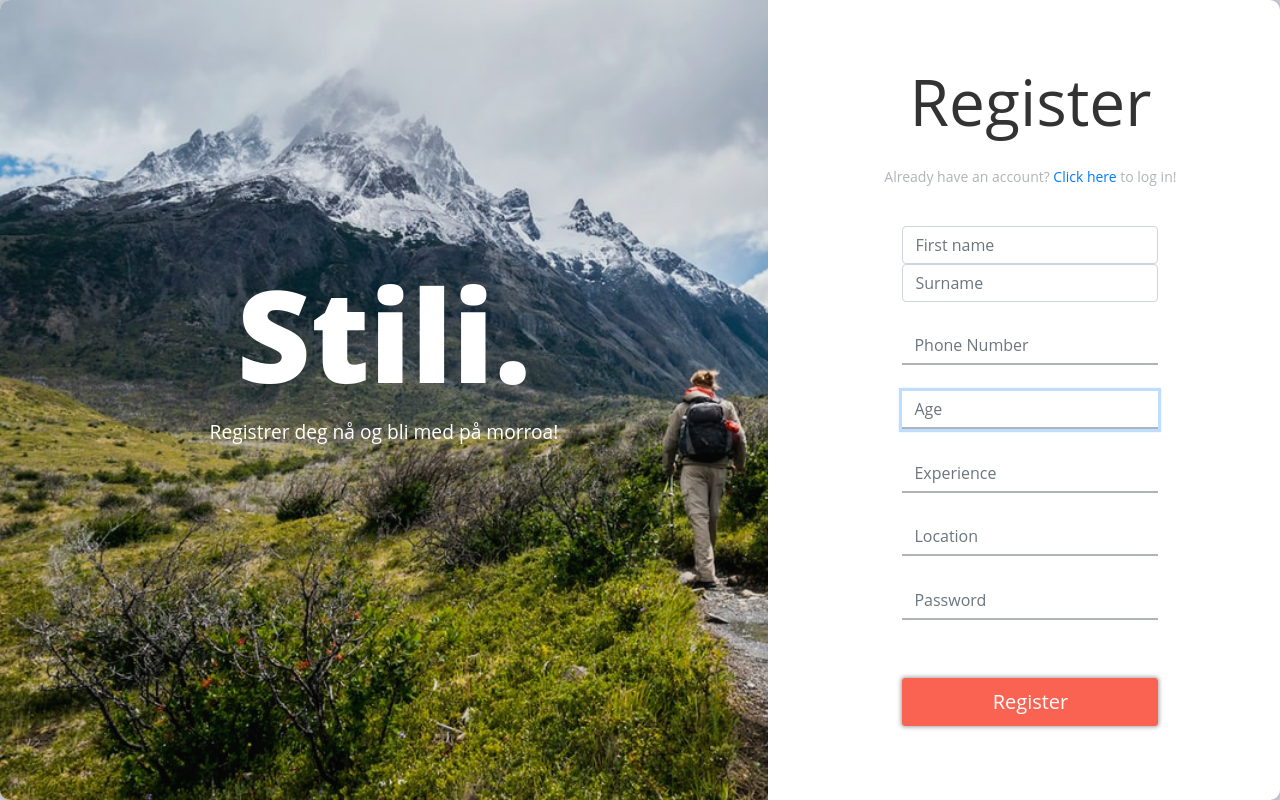
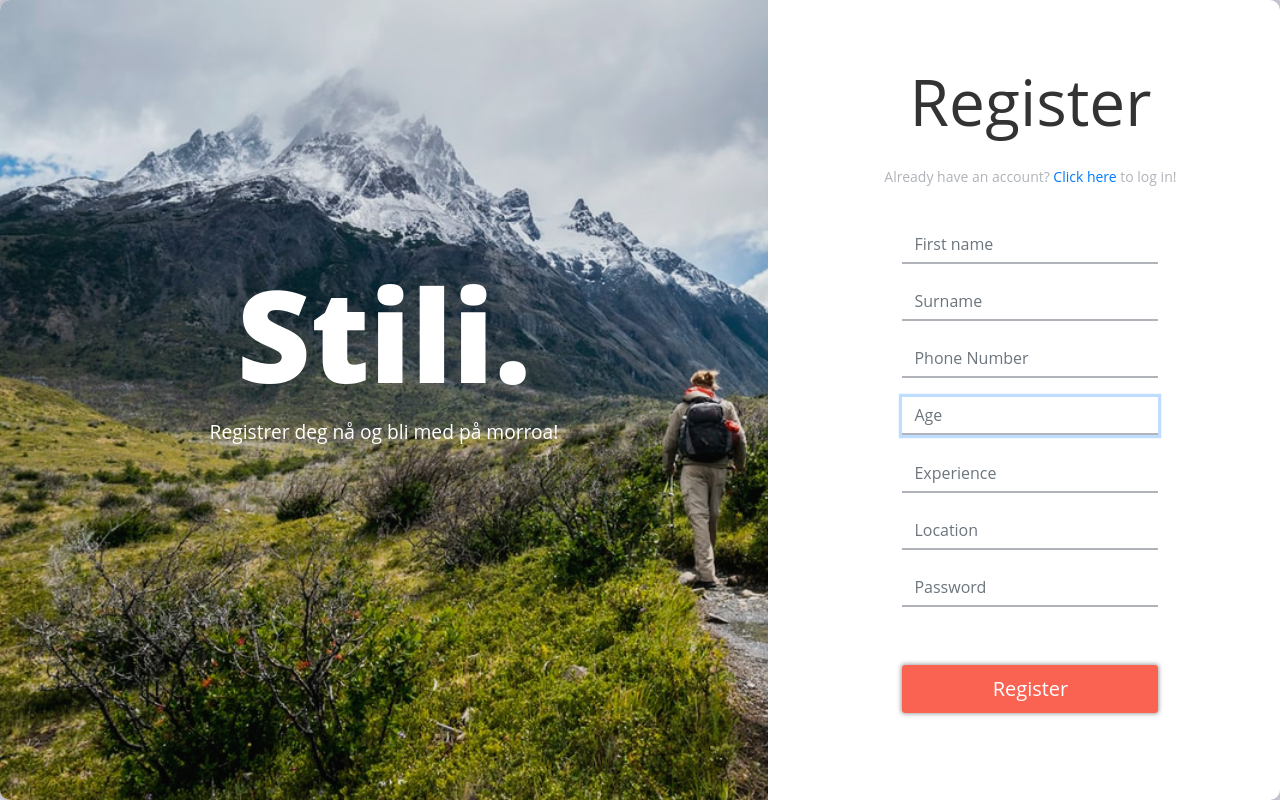
Before and after one commit to Aelxnadre72/Stili, a React (Create React App) app in the folder frontend/: page /register in a window 1280 px wide. Built offline with nearby package versions, Linux system fonts and the light colour scheme.

Commit message:
Fixed firstName, surname

```diff
--- a/frontend/src/components/Register.css
+++ b/frontend/src/components/Register.css
@@ -55,8 +55,8 @@
       font-size: 22px;
     }
 
-    .Register #name, #phoneNumber, #password, #age, #experience, #location, #password {
-      margin-top: 2vw;
+    .Register #firstName, #surname, #phoneNumber, #password, #age, #experience, #location, #password {
+      margin-top: 1.5vw;
       display:flex;
       border: none;
       border-radius: 0;
```
